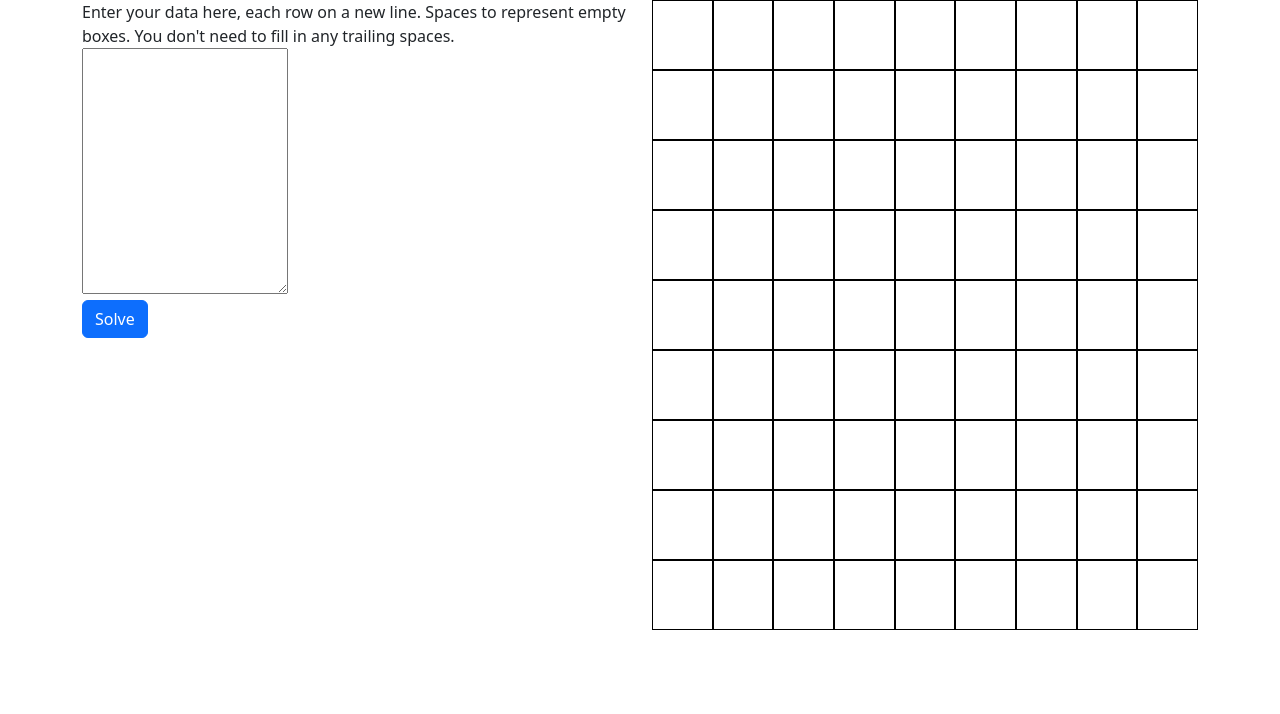
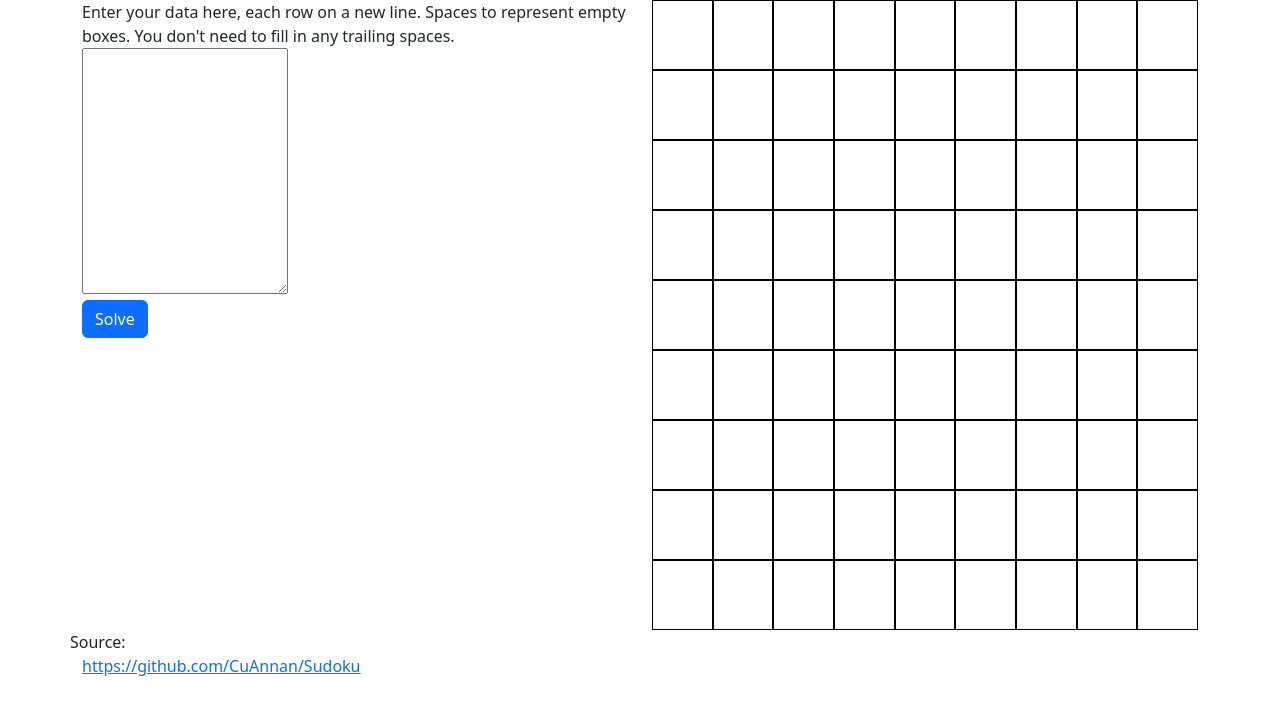
Before and after one commit to CuAnnan/Sudoku, a plain HTML site: page index.html in a window 1280 px wide. Drawn offline with nearby package versions, Linux system fonts and the light colour scheme.

Commit message:
initial commit

```diff
--- a/index.html
+++ b/index.html
@@ -57,6 +57,9 @@
                 <div id="sudokuContainer" class="container"></div>
             </div>
         </div>
+        <div class="row">
+            Source: <a href="https://github.com/CuAnnan/Sudoku" target="_blank">https://github.com/CuAnnan/Sudoku</a>
+        </div>
     </div>
 
     <script src="https://code.jquery.com/jquery-3.6.4.min.js" integrity="sha256-oP6HI9z1XaZNBrJURtCoUT5SUnxFr8s3BzRl+cbzUq8=" crossorigin="anonymous"></script>
```
